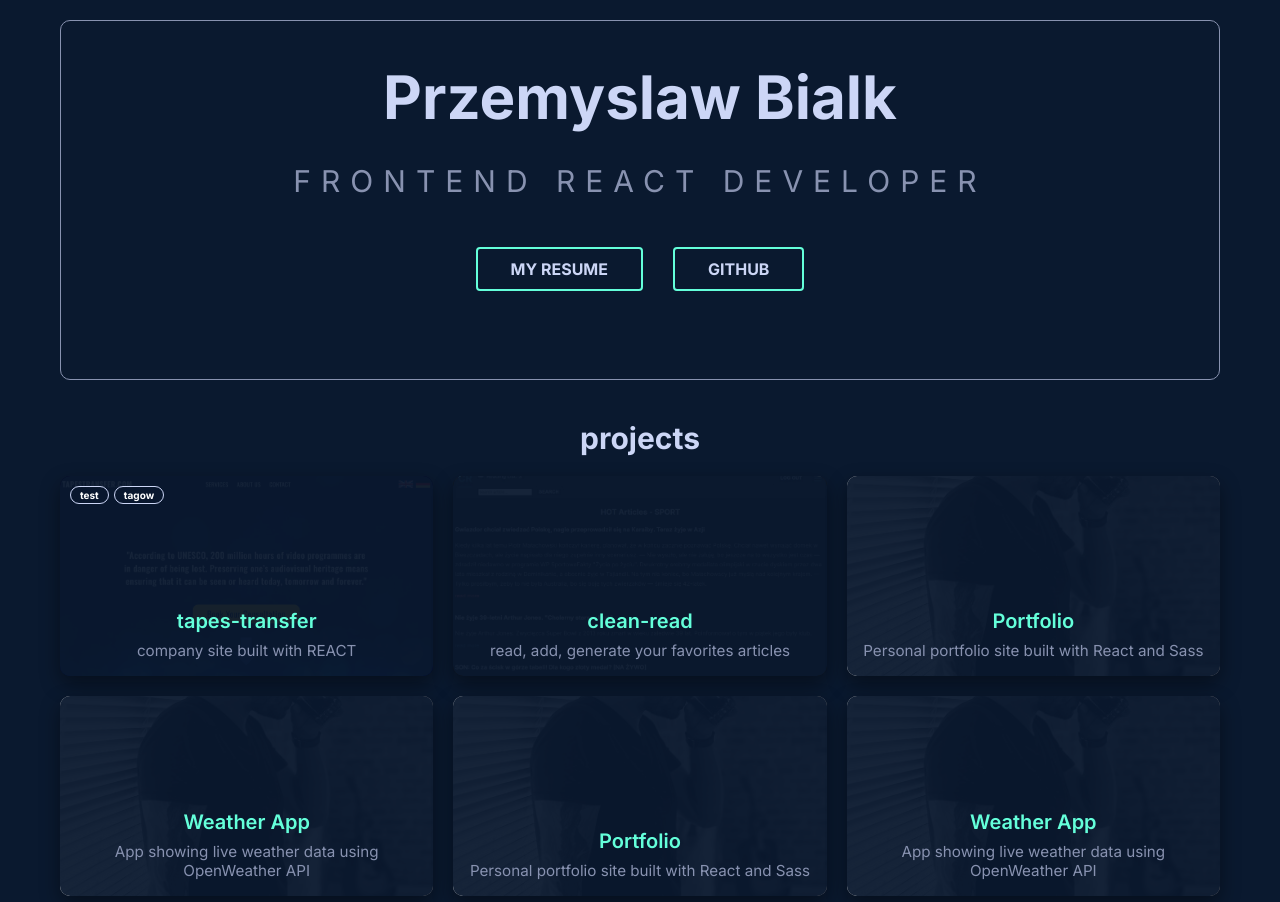
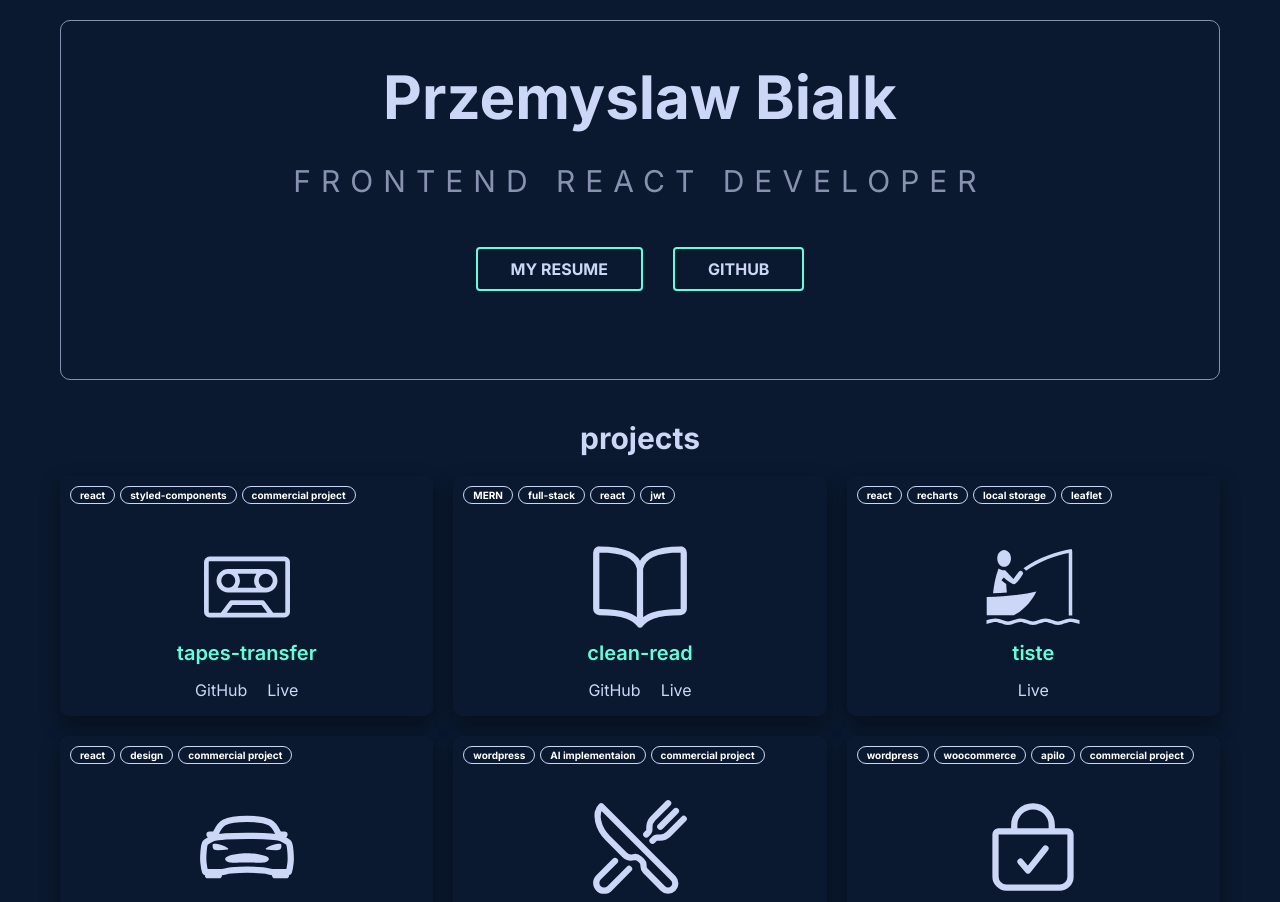
Before and after one commit to Losssik/portfolio, a React (Vite) app: page / in a window 1280 px wide. Shown: the top 902 px of the page. Built offline with nearby package versions, Linux system fonts and the light colour scheme.

Commit message:
making project section

```diff
--- a/package.json
+++ b/package.json
@@ -22,6 +22,7 @@
   "dependencies": {
     "motion": "^12.23.22",
     "react": "^19.2.0",
-    "react-dom": "^19.2.0"
+    "react-dom": "^19.2.0",
+    "react-icons": "^5.5.0"
   }
 }
--- a/src/App.tsx
+++ b/src/App.tsx
@@ -3,42 +3,56 @@ import AboutMe from "./assets/components/AboutMe/AboutMe";
 import Projects from "./assets/components/Projects/Projects";
 import Description from "./assets/components/Description/Description";
 
-import myImg from "./assets/photos/ja.jpg";
-import imgCleanRead from "./assets/photos/clean_read2.jpg";
-import imgTapesTrasfer from "./assets/photos/tapes_transfer1.jpg";
+import { PiCassetteTapeLight } from "react-icons/pi";
+import {
+  IoBookOutline,
+  IoCarSportOutline,
+  IoRestaurantOutline,
+  IoBagCheckOutline,
+} from "react-icons/io5";
+import { GiBoatFishing } from "react-icons/gi";
 
 function App() {
   const projects = [
     {
       title: "tapes-transfer",
       description: "company site built with REACT",
-      image: imgTapesTrasfer,
-      tags: ["test", "tagow"],
+      tags: ["react", "styled-components", "commercial project"],
+      logo: <PiCassetteTapeLight />,
+      github: "https://github.com/Losssik/kasety",
+      live_version: "https://tapestransfer.com/",
     },
     {
       title: "clean-read",
-      description: "read, add, generate your favorites articles",
-      image: imgCleanRead,
+      logo: <IoBookOutline />,
+      tags: ["MERN", "full-stack", "react", "jwt"],
+      github: "https://github.com/Losssik/clean-read",
+      live_version: "https://host559218.xce.pl/",
     },
     {
-      title: "Portfolio",
-      description: "Personal portfolio site built with React and Sass",
-      image: myImg,
+      title: "tiste",
+      tags: ["react", "recharts", "local storage", "leaflet"],
+      logo: <GiBoatFishing />,
+      live_version: "https://tiste.pl/",
     },
     {
-      title: "Weather App",
-      description: "App showing live weather data using OpenWeather API",
-      image: myImg,
+      title: "osk-abas",
+      tags: ["react", "design", "commercial project"],
+      logo: <IoCarSportOutline />,
+      github: "https://github.com/Losssik/abas",
+      live_version: "https://osk-abas.pl/",
     },
     {
-      title: "Portfolio",
-      description: "Personal portfolio site built with React and Sass",
-      image: myImg,
+      title: "restauracja leśna",
+      tags: ["wordpress", "AI implementaion", "commercial project"],
+      logo: <IoRestaurantOutline />,
+      live_version: "https://restauracjalesna.com/",
     },
     {
-      title: "Weather App",
-      description: "App showing live weather data using OpenWeather API",
-      image: myImg,
+      title: "miropak",
+      tags: ["wordpress", "woocommerce", "apilo", "commercial project"],
+      logo: <IoBagCheckOutline />,
+      live_version: "https://miropak.pl/",
     },
   ];
 
--- a/src/assets/components/ProjectCard/ProjectCard.tsx
+++ b/src/assets/components/ProjectCard/ProjectCard.tsx
@@ -6,20 +6,38 @@ type ProjectCardProp = {
 
 const ProjectCard = ({ project }: ProjectCardProp) => {
   return (
-    <div
-      className="project-card"
-      style={{
-        backgroundImage: `url(${project.image})`,
-      }}
-    >
+    <div className="project-card">
       <div className="project-card__overlay">
+        <div className="project-card__logo">{project.logo}</div>
         <h3 className="project-card__title">{project.title}</h3>
-        <p className="project-card__description">{project.description}</p>
+
         <p className="project-card__tags">
           {project.tags?.map((tag) => (
             <p className="project-card__tag">{tag}</p>
           ))}
         </p>
+        <div className="project-card__links">
+          {project.github && (
+            <a
+              href={project.github}
+              target="_blank"
+              rel="noopener noreferrer"
+              className="project-card__link"
+            >
+              GitHub
+            </a>
+          )}
+          {project.live_version && (
+            <a
+              href={project.live_version}
+              target="_blank"
+              rel="noopener noreferrer"
+              className="project-card__link"
+            >
+              Live
+            </a>
+          )}
+        </div>
       </div>
     </div>
   );
--- a/src/assets/components/ProjectCard/project-card.scss
+++ b/src/assets/components/ProjectCard/project-card.scss
@@ -3,7 +3,7 @@
 .project-card {
   position: relative;
   width: 100%;
-  height: 200px;
+  height: 240px;
   border-radius: 10px;
   background-size: cover;
   background-position: center center;
@@ -25,6 +25,7 @@
       display: none;
     }
   }
+
   //background: rgba(10, 25, 47, 0.8);
   &__overlay {
     position: absolute;
@@ -41,16 +42,16 @@
     padding: 1rem;
   }
 
+  &__logo {
+    font-size: 100px;
+  }
+
   &__title {
     font-size: 1.25rem;
     font-weight: 600;
-    margin-bottom: 0.5rem;
+    margin-bottom: 5px;
+    margin-top: -20px;
     color: $color-accent;
-  }
-
-  &__description {
-    font-size: 0.95rem;
-    color: #8892b0;
   }
 
   &__tags {
@@ -66,7 +67,6 @@
     align-items: center;
     justify-content: center;
     gap: 5px;
-    padding: 0;
   }
 
   &__tag {
@@ -74,4 +74,13 @@
     padding: 2px 9px;
     border-radius: $radius;
   }
+
+  &__links {
+    margin: 10px 5px 0 5px;
+  }
+
+  &__link {
+    margin-right: 10px;
+    margin-left: 10px;
+  }
 }
--- a/src/assets/components/Projects/Projects.tsx
+++ b/src/assets/components/Projects/Projects.tsx
@@ -1,10 +1,12 @@
+import type { ReactElement } from "react";
 import ProjectCard from "../ProjectCard/ProjectCard";
 
 export type Project = {
   title: string;
-  description: string;
-  image: string;
   tags?: string[];
+  logo?: ReactElement;
+  github?: string;
+  live_version?: string;
 };
 
 type ProjectsProps = {
```
Also changed, not shown: 1 other file (tests, documents, lock files or other folders).
